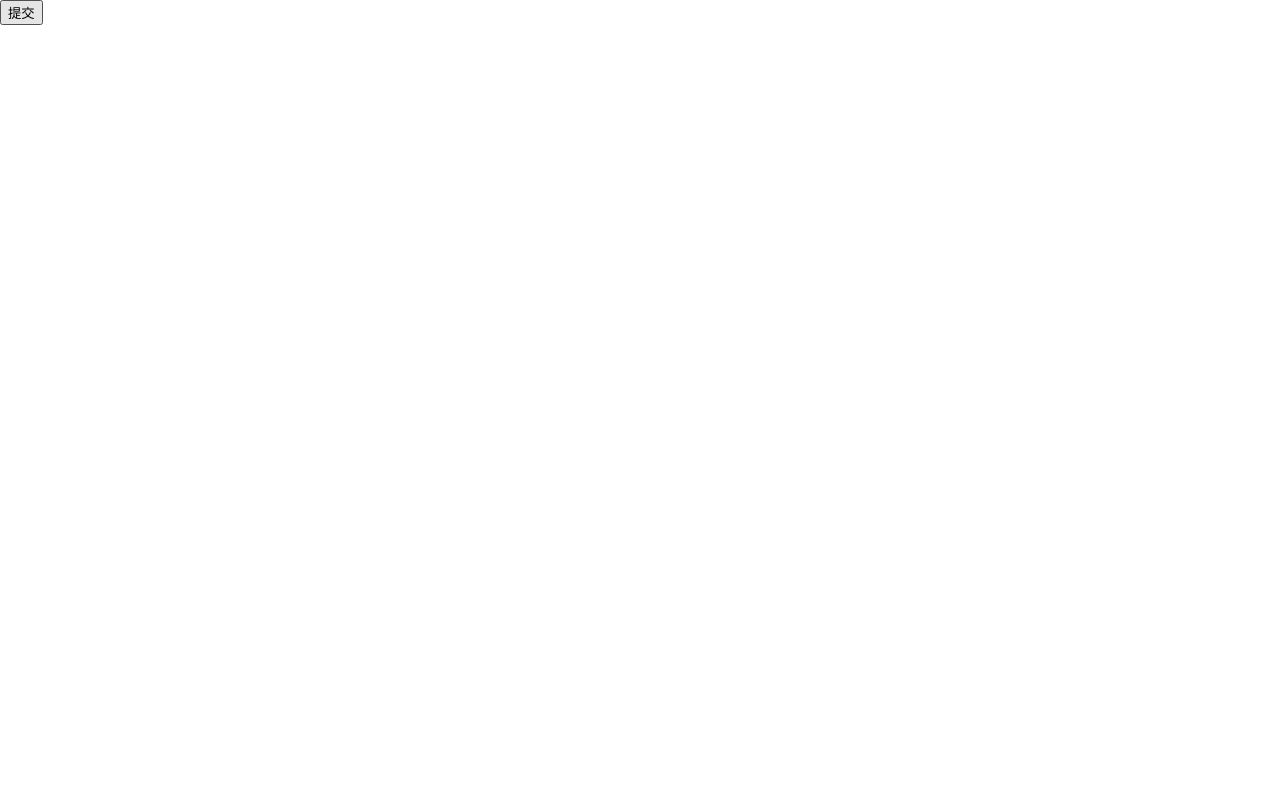
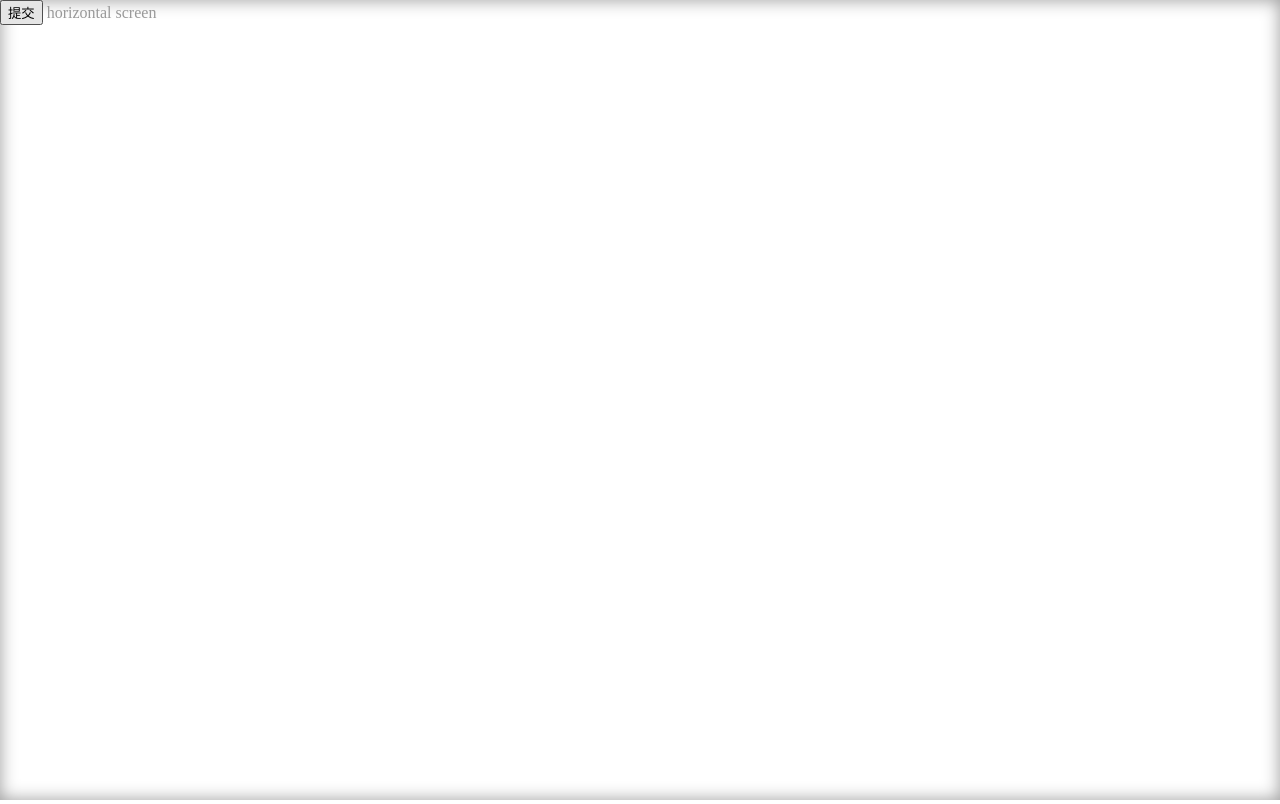
Before and after one commit to fengxxc/tiny-digital-ink, a plain HTML site: page ink.html in a window 1280 px wide. Drawn offline with Linux system fonts and the light colour scheme.

Commit message:
feat: checks screen orientation and adapts to the canvas size if drawing not begun

```diff
--- a/ink.html
+++ b/ink.html
@@ -12,21 +12,29 @@
             width: 100%;
             height: 100%;
         }
+        #sign_canvas {
+            box-shadow: 0 0 17px 0px #999 inset;
+        }
+        #info {
+            color: #999;
+        }
     </style>
 </head>
 
 <body>
     <div style="position: fixed;">
         <button id="submit">提交</button>
+        <span id="info"></span>
     </div>
     <canvas id="sign_canvas" width="900" height="650">
     </canvas>
     <script type="text/javascript">
+
         const submitBtn = document.getElementById("submit")
         submitBtn.addEventListener("click", e => {
             const urlSearch = window.location.search
             const dataURL = document.getElementById('sign_canvas').toDataURL('image/png');
-            fetch("ink-submit" + urlSearch,{
+            fetch("ink-submit" + urlSearch, {
                 method: 'POST',
                 headers: {
                     'Content-Type': 'application/x-www-form-urlencoded'
@@ -38,8 +46,7 @@
         class Painter {
             constructor(canvas, frameRate) {
                 this.canvas = canvas;
-                this.canvas.width = this.canvas.parentNode.clientWidth;
-                this.canvas.height = this.canvas.parentNode.clientHeight - 5;
+                this.cleanAndResize()
                 this.ctx = this.canvas.getContext('2d');
 
                 // 帧率
@@ -113,6 +120,32 @@
                 this.ctx.stroke();
             }
 
+            isStartDrawing() {
+                var context = this.canvas.getContext('2d');
+                var imageData = context.getImageData(0, 0, this.canvas.width, this.canvas.height);
+                var pixels = imageData.data;
+                var hasDrawing = false;
+                for (var i = 0; i < pixels.length; i += 4) {
+                    // 检查每个像素的透明度（第四个分量）是否不为0
+                    if (pixels[i + 3] !== 0) {
+                        hasDrawing = true;
+                        break;
+                    }
+                }
+                return hasDrawing
+            }
+
+            cleanAndResize() {
+                const parentWidth = this.canvas.parentNode.clientWidth
+                const parentHeight = this.canvas.parentNode.clientHeight
+                // const max = Math.max(parentWidth, parentHeight)
+                // const min = Math.min(parentWidth, parentHeight)
+                // this.canvas.width = max;
+                // this.canvas.height = min;
+                this.canvas.width = parentWidth;
+                this.canvas.height = parentHeight/*  - 5 */;
+            }
+
             init() {
                 this.bindEvent()
                 this.animate()
@@ -123,6 +156,26 @@
         const painter = new Painter(document.getElementById('sign_canvas'), 60)
         painter.init()
 
+        const infoDom = document.getElementById("info")
+
+        function handleOrientationChange(event) {
+            if (event.matches) {
+                infoDom.innerText = "vertical screen"
+            } else {
+                infoDom.innerText = "horizontal screen"
+            }
+            const isStart = painter.isStartDrawing()
+            if (!isStart) {
+                painter.cleanAndResize()
+            }
+        }
+
+        const mediaQuery = window.matchMedia("(orientation: portrait)");
+        mediaQuery.addListener(handleOrientationChange);
+
+        // checks screen orientation init
+        handleOrientationChange(mediaQuery);
+
     </script>
 </body>
 
```
